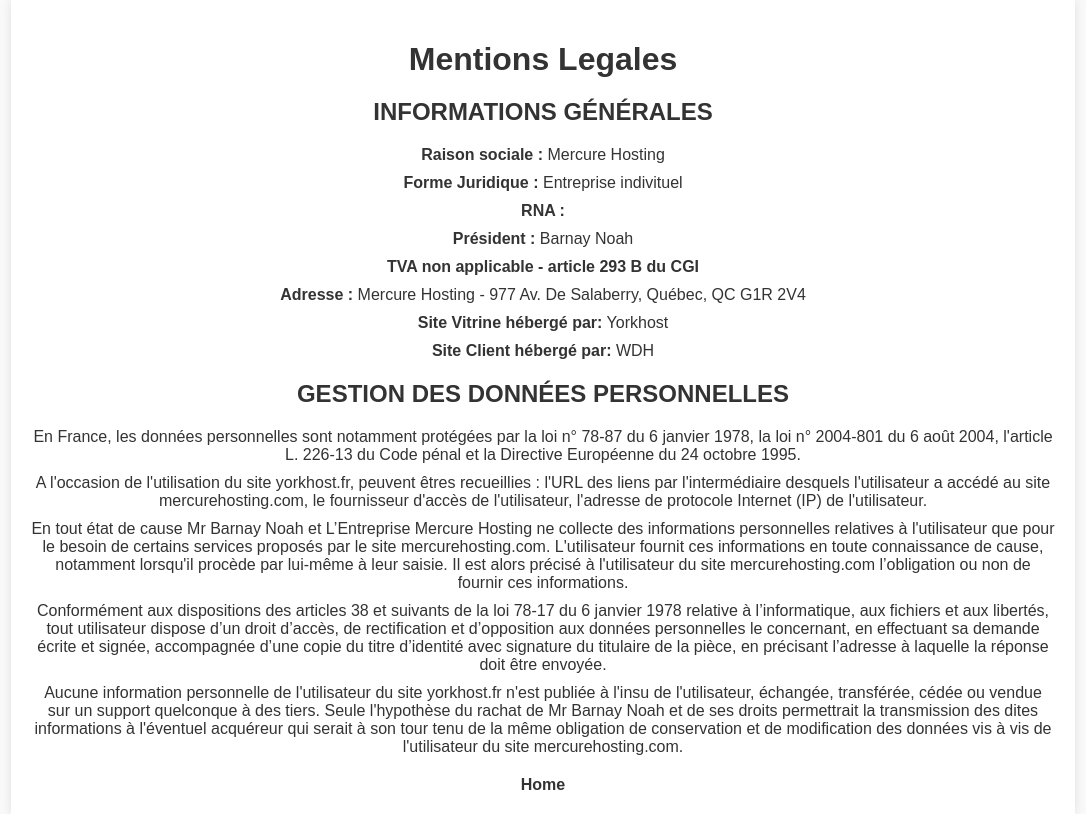
After one commit to noah67-nb/php-template, a PHP site: page /mentions-legales.php in a window 1280 px wide. The commit adds this page. Shown: the whole page, without its empty margins (97-1183 px from the left). Run offline with PHP 8.4, Linux system fonts and the light colour scheme.

Commit message:
Changement

```diff
--- a/discord.php
+++ b/discord.php
@@ -12,7 +12,7 @@
     <meta name="bingbot" content="index, follow">
     <meta http-equiv="Content-Language" content="fr">
     <meta name="geo.region" content="Ca-fr">
-    <meta property="og:site_name" content="FlowHardware">
+    <meta property="og:site_name" content="Mercure Hosting">
     <meta property="og:image" content="https://mecurehosting.com/images/Design sans titre.png">
     <meta name="geo.placename" content="Canada, Montreal">
     <meta name="country" content="France">
--- a/game-servers.php
+++ b/game-servers.php
@@ -12,7 +12,7 @@
     <meta name="bingbot" content="index, follow">
     <meta http-equiv="Content-Language" content="fr">
     <meta name="geo.region" content="Ca-fr">
-    <meta property="og:site_name" content="FlowHardware">
+    <meta property="og:site_name" content="Mercure Hosting">
     <meta property="og:image" content="https://mecurehosting.com/images/Design sans titre.png">
     <meta name="geo.placename" content="Canada, Montreal">
     <meta name="country" content="France">
--- a/index.php
+++ b/index.php
@@ -12,7 +12,7 @@
     <meta name="bingbot" content="index, follow">
     <meta http-equiv="Content-Language" content="fr">
     <meta name="geo.region" content="Ca-fr">
-    <meta property="og:site_name" content="FlowHardware">
+    <meta property="og:site_name" content="Mercure Hosting">
     <meta property="og:image" content="https://mecurehosting.com/images/Design sans titre.png">
     <meta name="geo.placename" content="Canada, Montreal">
     <meta name="country" content="France">
--- /dev/null
+++ b/mentions-legales.php
@@ -0,0 +1,87 @@
+<!DOCTYPE html>
+<html lang="fr">
+<head>
+    <meta charset="UTF-8">
+    <meta name="viewport" content="width=device-width, initial-scale=1.0">
+    <title>Mentions Legales</title>
+    <style>
+body {
+    font-family: Arial, sans-serif;
+    background-color: #f9f9f9;
+    color: #333;
+    margin: 0;
+    padding: 0;
+    text-align: center; /* Center all text */
+}
+
+.container {
+    width: 80%;
+    margin: 0 auto;
+    padding: 20px;
+    background-color: #fff;
+    box-shadow: 0 0 10px rgba(0, 0, 0, 0.1);
+}
+
+h1 {
+    text-align: center;
+    margin-bottom: 20px;
+}
+
+.section {
+    margin-bottom: 20px;
+}
+
+.section h2 {
+    margin-top: 0;
+    color: #333;
+}
+
+.section p {
+    margin: 10px 0;
+}
+
+.home-link {
+    text-align: center;
+    margin-top: 20px;
+}
+
+.home-link a {
+    text-decoration: none;
+    color: #333;
+    font-weight: bold;
+}
+
+.home-link a:hover {
+    text-decoration: underline;
+}
+
+</style>
+</head>
+<body>
+    <div class="container">
+        <h1>Mentions Legales</h1>
+        <div class="section">
+            <h2>INFORMATIONS GÉNÉRALES</h2>
+            <p><strong>Raison sociale :</strong> Mercure Hosting</p>
+            <p><strong>Forme Juridique :</strong> Entreprise indivituel</p>
+            <p><strong>RNA :</strong></p>
+            <p><strong>Président :</strong> Barnay Noah</p>
+            <p><strong>TVA non applicable - article 293 B du CGI</strong></p>
+            <p><strong>Adresse :</strong> Mercure Hosting - 977 Av. De Salaberry, Québec, QC G1R 2V4</p>
+            <p><strong>Site Vitrine hébergé par:</strong> Yorkhost</p>
+            <p><strong>Site Client hébergé par:</strong> WDH</p>
+        </div>
+        <div class="section">
+            <h2>GESTION DES DONNÉES PERSONNELLES</h2>
+            <p>En France, les données personnelles sont notamment protégées par la loi n° 78-87 du 6 janvier 1978, la loi n° 2004-801 du 6 août 2004, l'article L. 226-13 du Code pénal et la Directive Européenne du 24 octobre 1995.</p>
+            <p>A l'occasion de l'utilisation du site yorkhost.fr, peuvent êtres recueillies : l'URL des liens par l'intermédiaire desquels l'utilisateur a accédé au site mercurehosting.com, le fournisseur d'accès de l'utilisateur, l'adresse de protocole Internet (IP) de l'utilisateur.</p>
+            <p>En tout état de cause Mr Barnay Noah et L’Entreprise Mercure Hosting ne collecte des informations personnelles relatives à l'utilisateur que pour le besoin de certains services proposés par le site mercurehosting.com. L'utilisateur fournit ces informations en toute connaissance de cause, notamment lorsqu'il procède par lui-même à leur saisie. Il est alors précisé à l'utilisateur du site mercurehosting.com l’obligation ou non de fournir ces informations.</p>
+            <p>Conformément aux dispositions des articles 38 et suivants de la loi 78-17 du 6 janvier 1978 relative à l’informatique, aux fichiers et aux libertés, tout utilisateur dispose d’un droit d’accès, de rectification et d’opposition aux données personnelles le concernant, en effectuant sa demande écrite et signée, accompagnée d’une copie du titre d’identité avec signature du titulaire de la pièce, en précisant l’adresse à laquelle la réponse doit être envoyée.</p>
+            <p>Aucune information personnelle de l'utilisateur du site yorkhost.fr n'est publiée à l'insu de l'utilisateur, échangée, transférée, cédée ou vendue sur un support quelconque à des tiers. Seule l'hypothèse du rachat de Mr Barnay Noah et de ses droits permettrait la transmission des dites informations à l'éventuel acquéreur qui serait à son tour tenu de la même obligation de conservation et de modification des données vis à vis de l'utilisateur du site mercurehosting.com.</p>
+        </div>
+        <div class="home-link">
+            <a href="#">Home</a>
+        </div>
+    </div>
+</body>
+</html>
--- a/vps.php
+++ b/vps.php
@@ -12,7 +12,7 @@
     <meta name="bingbot" content="index, follow">
     <meta http-equiv="Content-Language" content="fr">
     <meta name="geo.region" content="Ca-fr">
-    <meta property="og:site_name" content="FlowHardware">
+    <meta property="og:site_name" content="Mercure Hosting">
     <meta property="og:image" content="https://mecurehosting.com/images/Design sans titre.png">
     <meta name="geo.placename" content="Canada, Montreal">
     <meta name="country" content="France">
--- a/web-hosting.php
+++ b/web-hosting.php
@@ -12,7 +12,7 @@
     <meta name="bingbot" content="index, follow">
     <meta http-equiv="Content-Language" content="fr">
     <meta name="geo.region" content="Ca-fr">
-    <meta property="og:site_name" content="FlowHardware">
+    <meta property="og:site_name" content="Mercure Hosting">
     <meta property="og:image" content="https://mecurehosting.com/images/Design sans titre.png">
     <meta name="geo.placename" content="Canada, Montreal">
     <meta name="country" content="France">
```
Also changed, not shown: CGU.php (renamed from tos.php).
